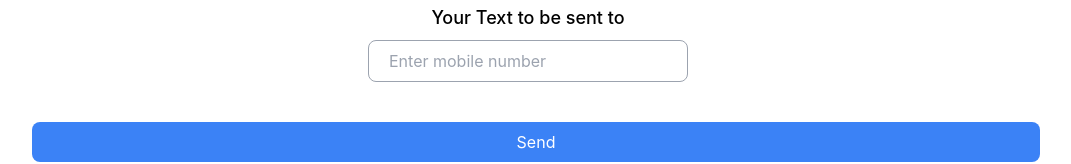
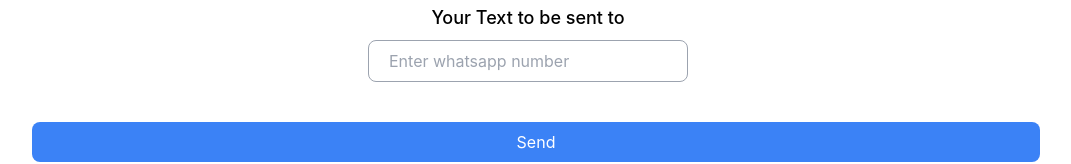
Before and after one commit to Sahid-321/NutritionalFactsMERN, a React (Create React App) app in the folder app/: page /send in a window 1280 px wide. Shown: the top 164 px of the page, without its empty margins (112-1183 px from the left). Built offline with nearby package versions, Linux system fonts and the light colour scheme.

Commit message:
some css worked

```diff
--- a/app/src/components/Send.jsx
+++ b/app/src/components/Send.jsx
@@ -68,7 +68,7 @@ export default function Send({sendDataProp}) {
       <input
         className="p-5 w-full max-w-screen-lg lg:w-80 py-2 mb-2 border border-gray-400 rounded-lg focus:outline-none focus:ring-2 focus:ring-blue-500"
         onChange={(e)=>setMobileNumber(e.target.value)}
-        placeholder='Enter mobile number'
+        placeholder='Enter whatsapp number'
       />
 
 
```
